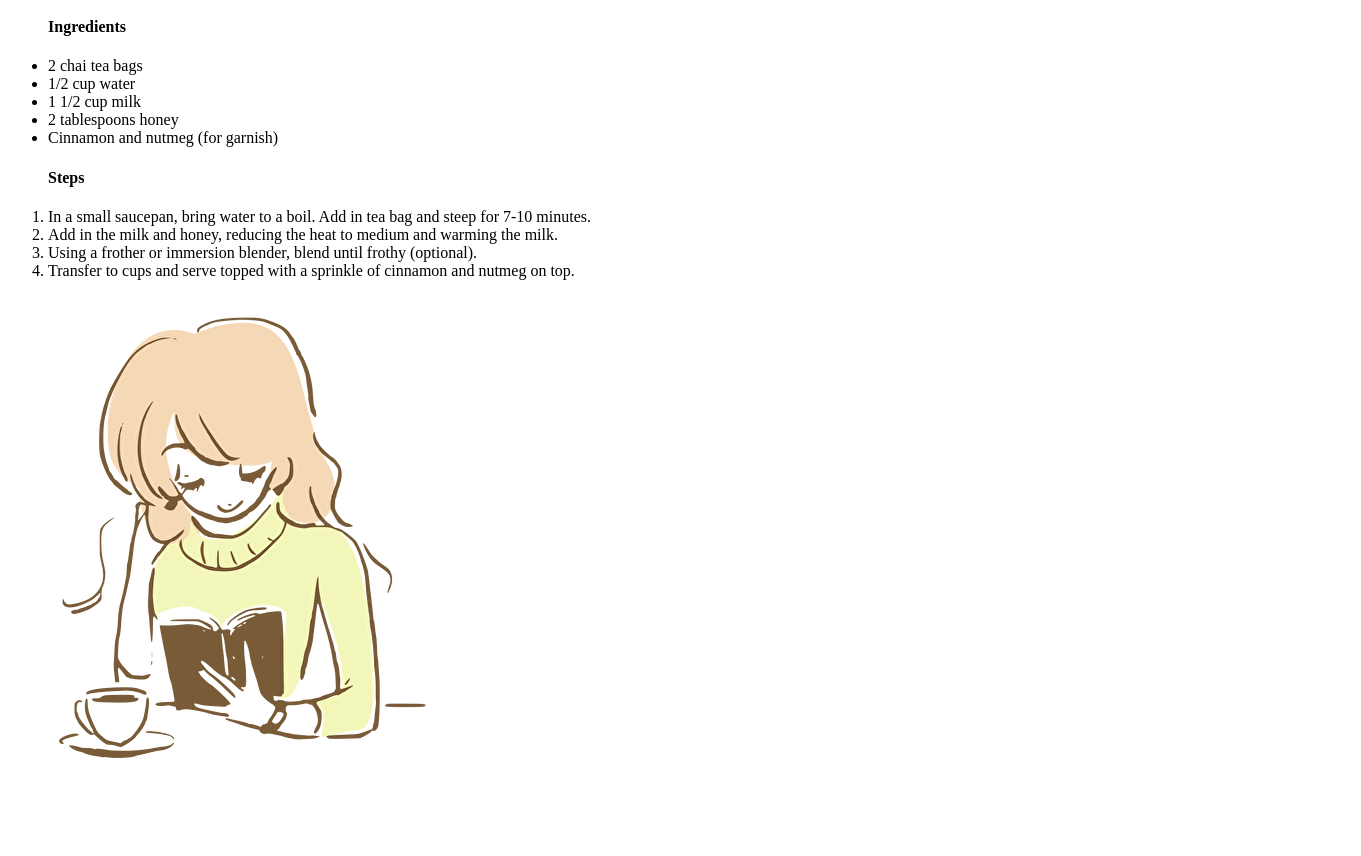
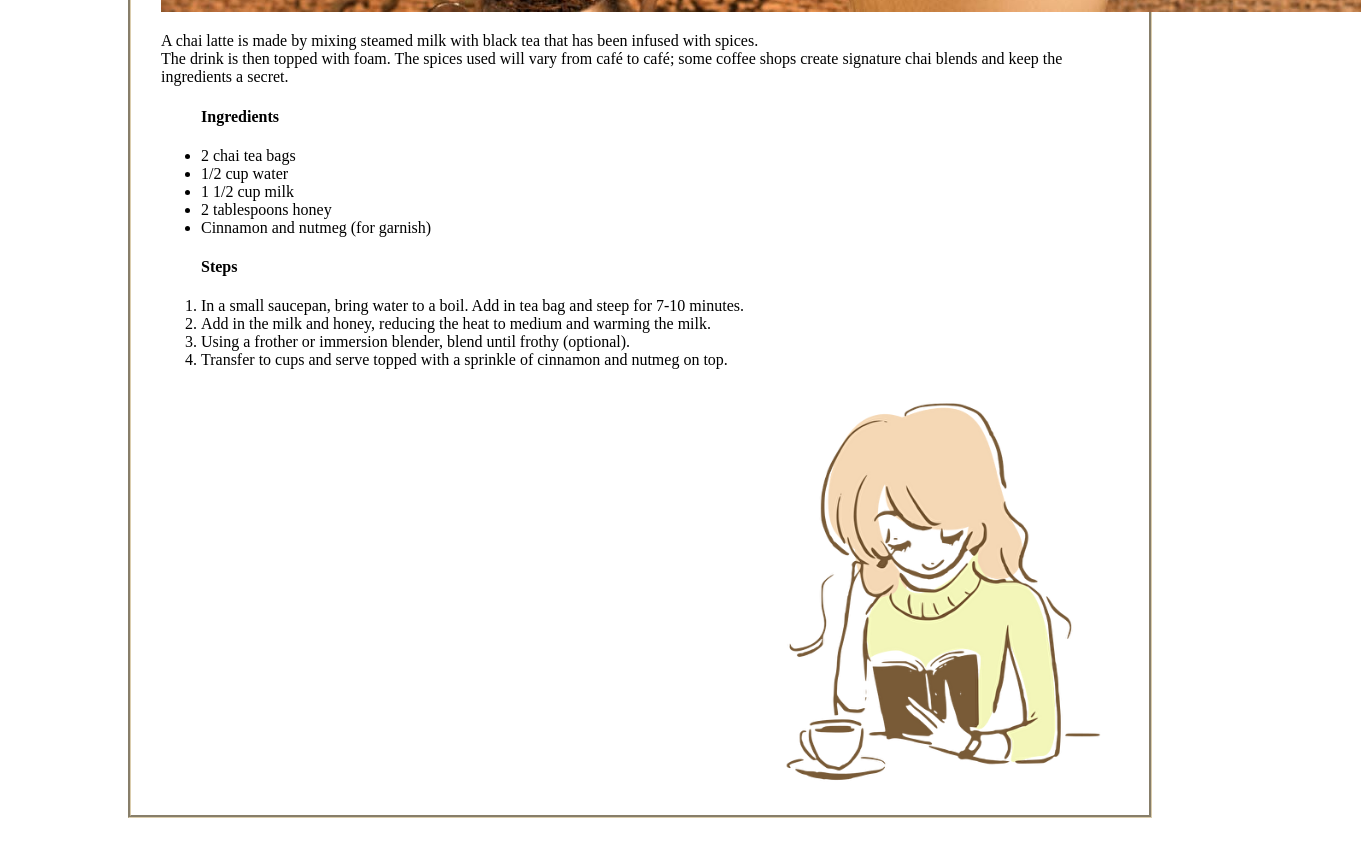
Before and after one commit to hiromi-in/odin-recipes, a plain HTML site: page recipes/chai-latte.html in a window 1280 px wide. Shown: the part 590-1446 px from the top of the page, 1361 px wide, since content can reach past the window. Before the commit the page ends 1366 px from the top, so only its background shows below. Drawn offline with Linux system fonts and the light colour scheme.

Commit message:
Adjust position of boxes and add a border.

```diff
--- a/recipes/chai-latte.html
+++ b/recipes/chai-latte.html
@@ -4,12 +4,13 @@
         <meta charset="UTF-8">
         <title>Recipe | Chai-Latte</title>
         <link rel="icon" type="image/png" href="../images/favicon.png">
+        <link rel="stylesheet" href="./style-recipe.css">
     </head>
     <body>
         <h1>Chai Latte</h1>
 
-        <P><img src="../images/Chai-Latte-Cover.jpg" alt="Tasty looking chai latte"></P>
-        <p>A chai latte is made by mixing steamed milk with black tea that has been infused with spices. The drink is then topped with foam. The spices used will vary from café to café; some coffee shops create signature chai blends and keep the ingredients a secret.</p>
+        <img src="../images/Chai-Latte-Cover.jpg" alt="Tasty looking chai latte">
+        <p>A chai latte is made by mixing steamed milk with black tea that has been infused with spices. <br>The drink is then topped with foam. The spices used will vary from café to café; some coffee shops create signature chai blends and keep the ingredients a secret.</p>
 
         <ul>
             <h4>Ingredients</h4>
@@ -28,7 +29,7 @@
             <li>Transfer to cups and serve topped with a sprinkle of cinnamon and nutmeg on top.</li>
         </ol>
 
-        <img src="../images/book.png">
+        <img class="girl" src="../images/book.png">
 
 
     </body>
--- /dev/null
+++ b/recipes/style-recipe.css
@@ -0,0 +1,16 @@
+body{
+    margin: 3% 10%;
+    padding: 30px;
+    border-style: groove;
+    border-color: #DBCDAD;
+}
+
+
+
+
+.girl{
+   display: block;
+   margin-left: auto;
+   height: 400px;
+   width: auto;
+}
--- a/recipes/style.css
+++ b/recipes/style.css
@@ -71,5 +71,3 @@ body{
 #title_welcome{
     margin-left: 60px;
 }
-
-/* recipe pages */
```
